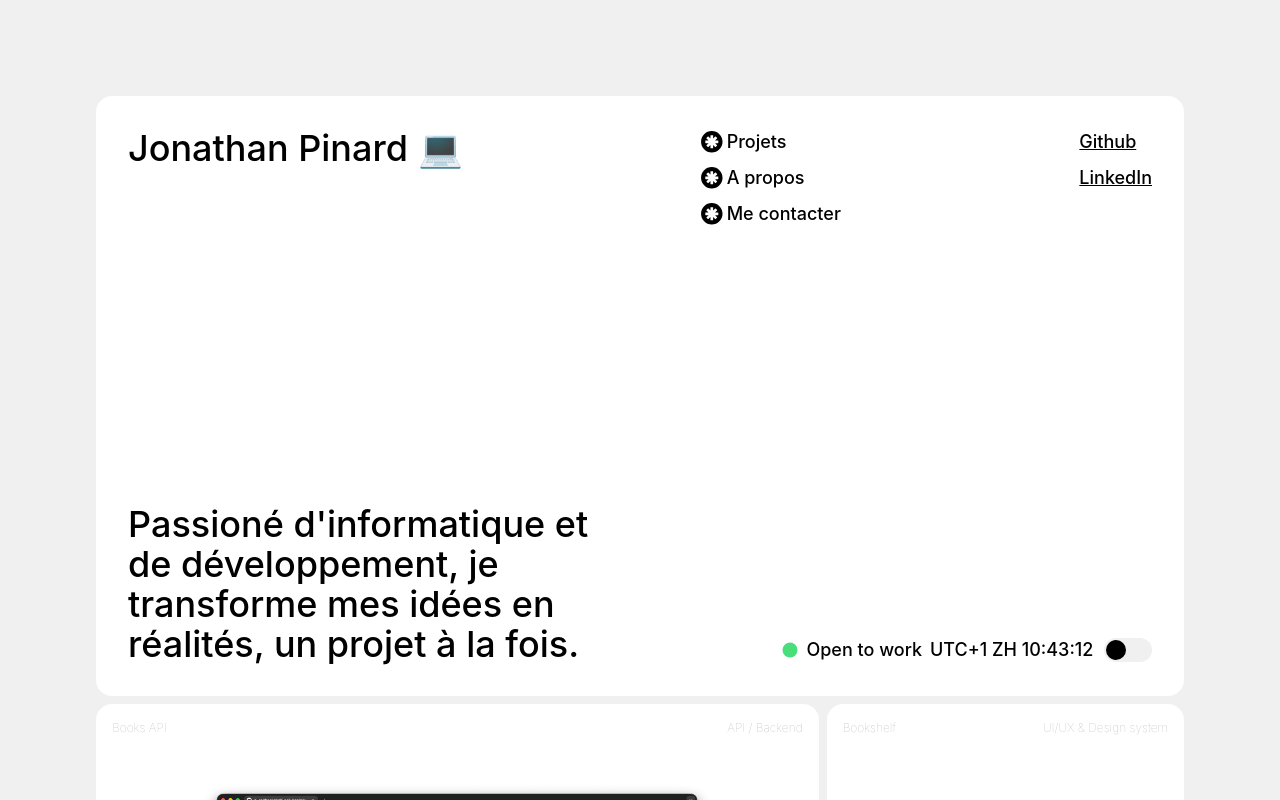
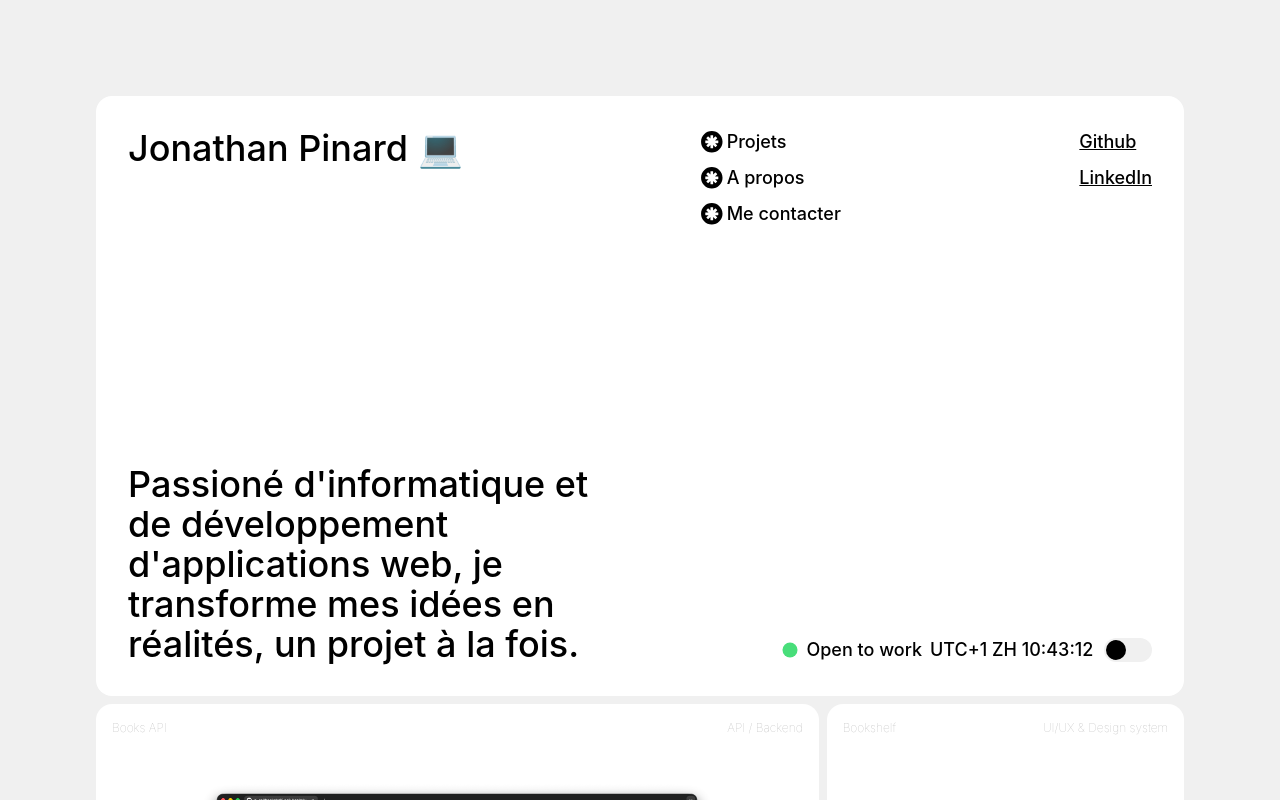
Before and after one commit to K-sel/k-sel.github.io, a Vue app: page /#/ in a window 1280 px wide. Shown: the top 800 px of the page. Built offline with nearby package versions, Linux system fonts and the light colour scheme.

Commit message:
Update hero phrase

```diff
--- a/src/components/TheHero.vue
+++ b/src/components/TheHero.vue
@@ -86,7 +86,7 @@ defineProps({
   phrase: {
     type: String,
     default:
-      "Passioné d'informatique et de développement, je transforme mes idées en réalités, un projet à la fois.",
+      "Passioné d'informatique et de développement d'applications web, je transforme mes idées en réalités, un projet à la fois.",
     required: false,
   },
 });
```
